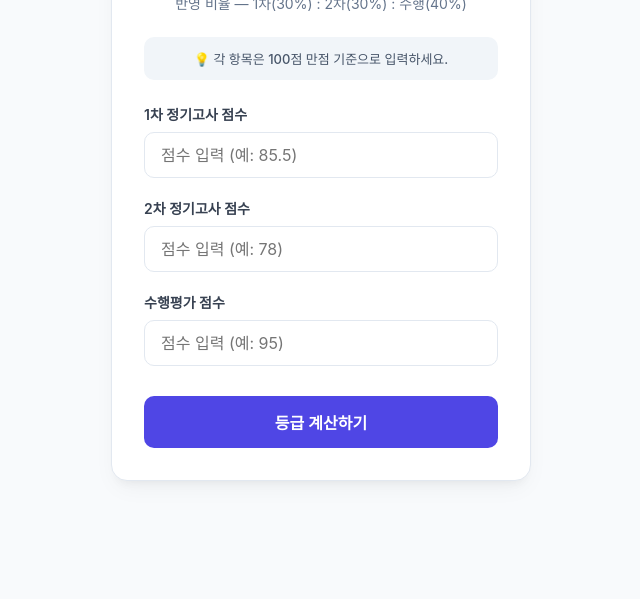
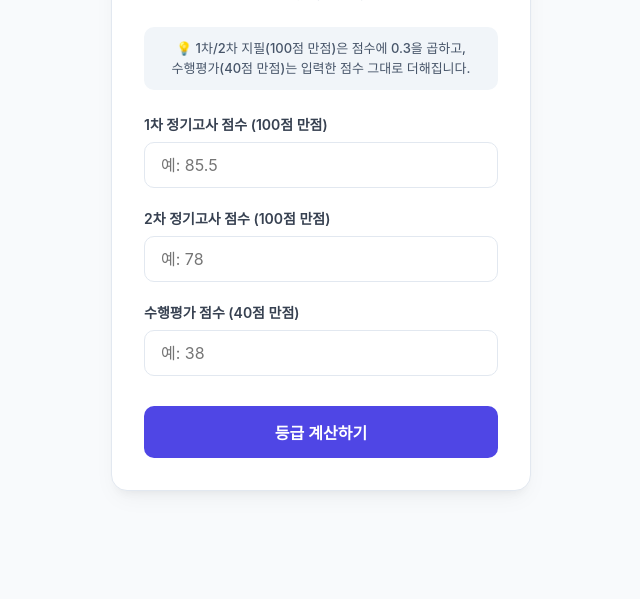
Before and after one commit to yeom2n/yoon-yeomin, a plain HTML site: page index.html in a window 1280 px wide. Shown: the part 201-800 px from the top of the page, without its empty margins (319-959 px from the left). Drawn offline with Linux system fonts and the light colour scheme.

Commit message:
Update index.html

```diff
--- a/index.html
+++ b/index.html
@@ -66,6 +66,7 @@
             margin-bottom: 24px;
             color: #475569;
             font-weight: 500;
+            line-height: 1.5;
         }
 
         .input-group {
@@ -170,25 +171,25 @@
 
 <div class="container">
     <h1>영어 등급 계산기</h1>
-    <div class="subtitle">반영 비율 — 1차(30%) : 2차(30%) : 수행(40%)</div>
+    <div class="subtitle">반영 비율 안내</div>
 
     <div class="ratio-info">
-        💡 각 항목은 100점 만점 기준으로 입력하세요.
+        💡 1차/2차 지필(100점 만점)은 점수에 0.3을 곱하고,<br>수행평가(40점 만점)는 입력한 점수 그대로 더해집니다.
     </div>
 
     <div class="input-group">
-        <label for="midterm">1차 정기고사 점수</label>
-        <input type="number" id="midterm" min="0" max="100" step="0.01" placeholder="점수 입력 (예: 85.5)">
+        <label for="midterm">1차 정기고사 점수 (100점 만점)</label>
+        <input type="number" id="midterm" min="0" max="100" step="0.01" placeholder="예: 85.5">
     </div>
 
     <div class="input-group">
-        <label for="final">2차 정기고사 점수</label>
-        <input type="number" id="final" min="0" max="100" step="0.01" placeholder="점수 입력 (예: 78)">
+        <label for="final">2차 정기고사 점수 (100점 만점)</label>
+        <input type="number" id="final" min="0" max="100" step="0.01" placeholder="예: 78">
     </div>
 
     <div class="input-group">
-        <label for="performance">수행평가 점수</label>
-        <input type="number" id="performance" min="0" max="100" step="0.01" placeholder="점수 입력 (예: 95)">
+        <label for="performance">수행평가 점수 (40점 만점)</label>
+        <input type="number" id="performance" min="0" max="40" step="0.01" placeholder="예: 38">
     </div>
 
     <button class="btn-calc" onclick="calculate()">등급 계산하기</button>
@@ -211,8 +212,9 @@
         const finalExam = parseFloat(document.getElementById('final').value) || 0;
         const performance = parseFloat(document.getElementById('performance').value) || 0;
 
-        // 3:3:4 반영비율 계산
-        let total = (midterm * 0.3) + (finalExam * 0.3) + (performance * 0.4);
+        // 지필은 0.3 곱하기, 수행은 그대로(원점수) 더하기
+        let total = (midterm * 0.3) + (finalExam * 0.3) + performance;
+
         // 소수점 둘째자리 반올림
         total = Math.round(total * 100) / 100;
 
@@ -234,7 +236,7 @@
 
         document.getElementById('totalScore').innerText = total;
         document.getElementById('gradeResult').innerText = grade;
-        document.getElementById('resultCard').style.style.display = 'block';
+        document.getElementById('resultCard').style.display = 'block';
     }
 </script>
 
```
